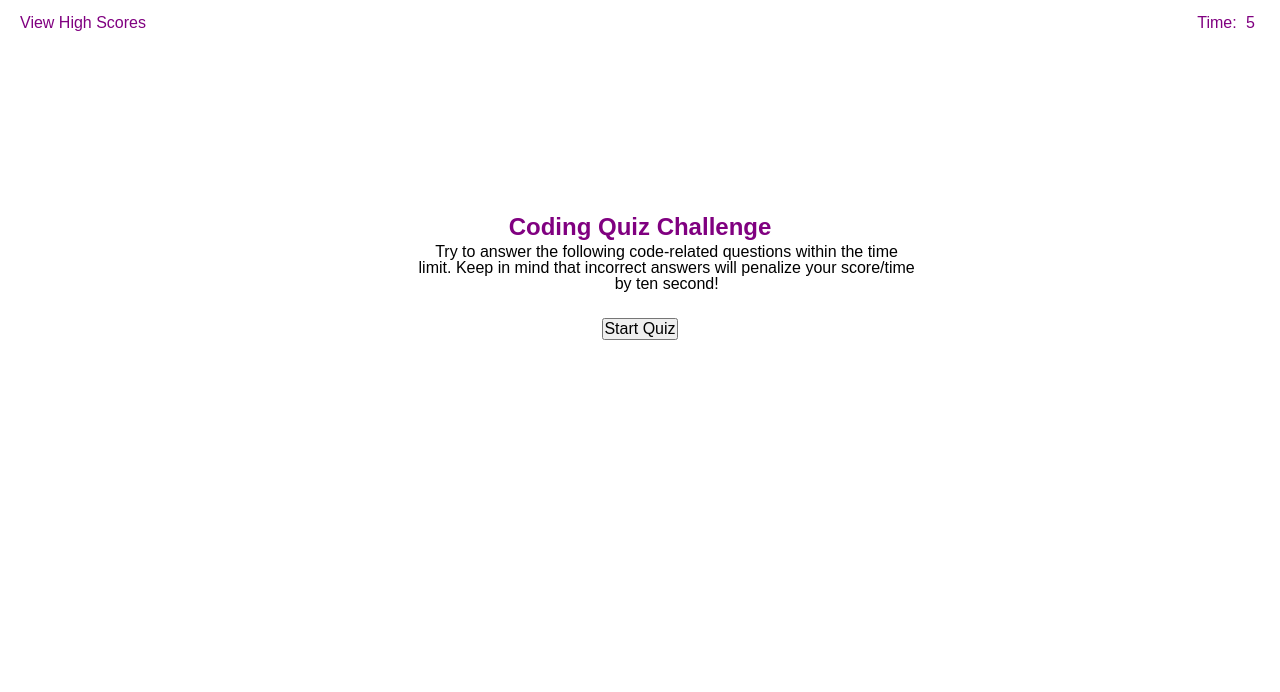
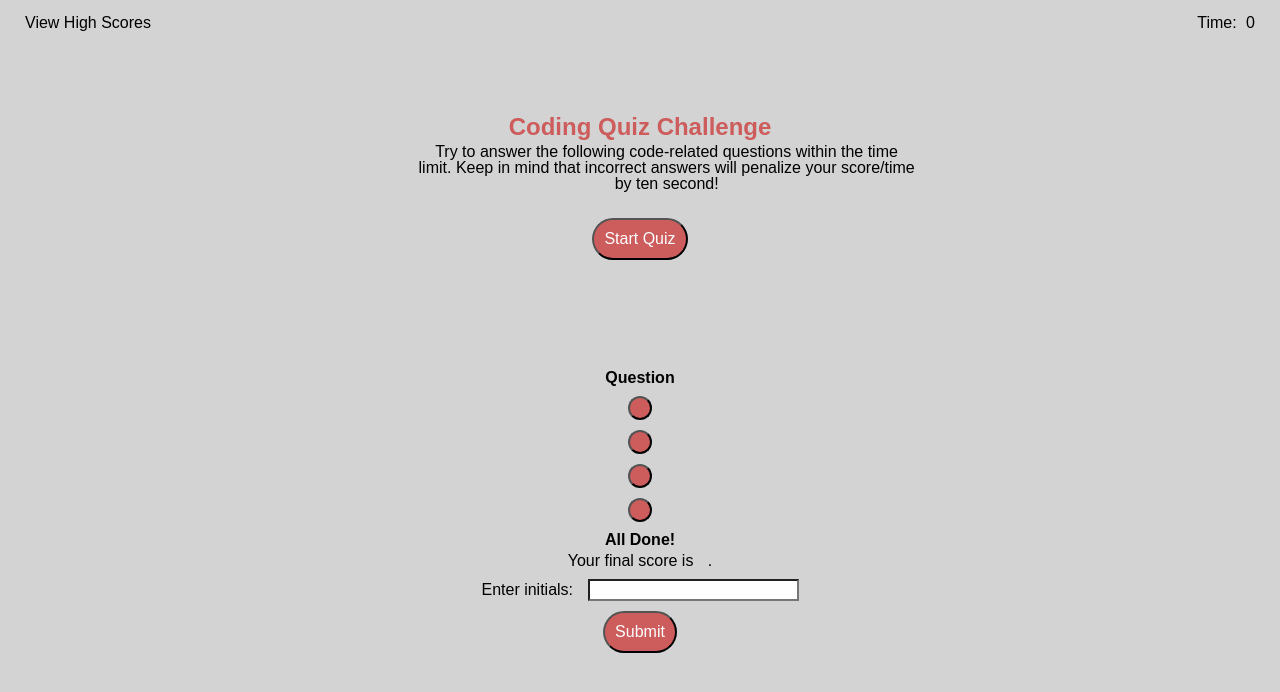
Before and after one commit to hbarry89/Code-Quiz, a plain HTML site: page index.html in a window 1280 px wide. Drawn offline with Linux system fonts and the light colour scheme.

Commit message:
edit html, css, js files

```diff
--- a/assets/css/style.css
+++ b/assets/css/style.css
@@ -1,20 +1,34 @@
 * {
     text-align: center;
     margin: 5px;
+    background-color: lightgrey;
 }
 
+input {
+    background-color: white;
+}
+
+button {
+    background-color: indianred;
+    color: white;
+    border-radius: 20em;
+    padding: 10px;
+}
 h1 {
     font-size: x-large;
 }
 
-h1,
-.vhs,
-.tm {
-    color: purple
+h1 {
+    color: indianred;
 }
 
 .vhs {
     float: left;
+}
+
+a {
+    text-decoration: none;
+    color: black;
 }
 
 .tm {
@@ -22,5 +36,5 @@ h1,
 }
 
 .quiz-intro {
-    padding: 200px;
+    padding: 100px;
 }
--- a/assets/js/script.js
+++ b/assets/js/script.js
@@ -10,10 +10,7 @@
         //Increment the score++
     //FOR loop to loop through the questions array
 //When timer hits 0 OR no more questions in array
-    //THEN clear interval
-    //THEN allow user to input initials
-    //THEN link to highscores page(two separate HTML pages, index.html and hiscores.html)
-    //Save data to local storage(setItem, getItem)
+7
 
 //startQuiz() function changes content
     //hide the start screen
@@ -30,7 +27,7 @@
     //first we check that the event.target matches an answer choice
     //check event.target.value matches the questions[currentIndex].answer
 
-// Questions in an Array of Objects
+// Questions in an Array of Objects Variable
 var questions = [
     {
         question: "What kind of brackets does a fuction have?",
@@ -54,15 +51,24 @@ var questions = [
     }
 ]
 
+// Timer Variables
 var secondsLeft = 10;
-var timerEl = document.querySelector(".timer")
-var secondRemaining = ""
+var timerEl = document.querySelector(".timer");
+var secondRemaining = "";
 
 // Declared Variables
 var startQuizBtn = document.querySelector("#strtq");
-setTime()
+
+// Variables for Intro Page | Questions Page | End Page
+var introPage = document.querySelector("intro-card");
+var questionsPage = document.querySelector("questions-card");
+var endPage = document.querySelector("end-card");
+
+
 startQuizBtn.addEventListener("click", function() {
     setTime();
+    startQuiz();
+
   });
 
 function setTime() {
@@ -79,16 +85,30 @@ function setTime() {
       }
 
     }, 1000);
+
 }
 
 function startQuiz() {
 
+    introPage.style.display = "none"
+    questionsPage.style.display = "block"
+    end.style.display = "none"
+    //hide the start screen
+    //unhide the questions section
+    //start the timer
+    //show the starting time
+    //call getQuestion()
+    getQuestion();
 }
 
 function getQuestion() {
-
+    //change content of the page
+    //getElementbyId, change textContent
+    //loop over choices create a button for each choice
+    //after creating all the elements we appendChild
 }
 
 function questionClick() {
-
+    //first we check that the event.target matches an answer choice
+    //check event.target.value matches the questions[currentIndex].answer
 }
--- a/index.html
+++ b/index.html
@@ -9,10 +9,11 @@
     <title>Code Quiz</title>
 </head>
 <body>
-    <section><p class="vhs">View High Scores</p></section>
+    <section><p class="vhs"><a href="./highscores.html">View High Scores</a></p></section>
     <section><p class="tm">Time: <span class="timer">0</span></p></section>
     <section>
-        <article class="quiz-intro">
+
+        <article id= "intro-card" class="quiz-intro">
         <h1>Coding Quiz Challenge</h1>
         <p><pre>
             Try to answer the following code-related questions within the time
@@ -21,6 +22,28 @@
         </pre></p>
         <button id = "strtq">Start Quiz</button>
         </article>
+
+        <article id="questions-card">
+            <h2>Question</h2>
+            <div id="buttons-container">
+            <button id="btn1" value=""></button> <br>
+            <button id="btn2" value=""></button> <br>
+            <button id="btn3" value=""></button> <br>
+            <button id="btn4" value=""></button>
+            </div>
+        </article>
+
+        <article id="end-card">
+            <h2>All Done!</h2>
+            <p>Your final score is <span id="score"></span>.</p>
+            <form>
+                <label for="initials">Enter initials:</label>
+                <input type="text" id="initials" name="fname" value=""><br>
+                <button id="sbmtbtn">Submit</button>
+            </form>
+
+        </article>
+
     </section>
 
     <script src="./assets/js/script.js"></script>
```
